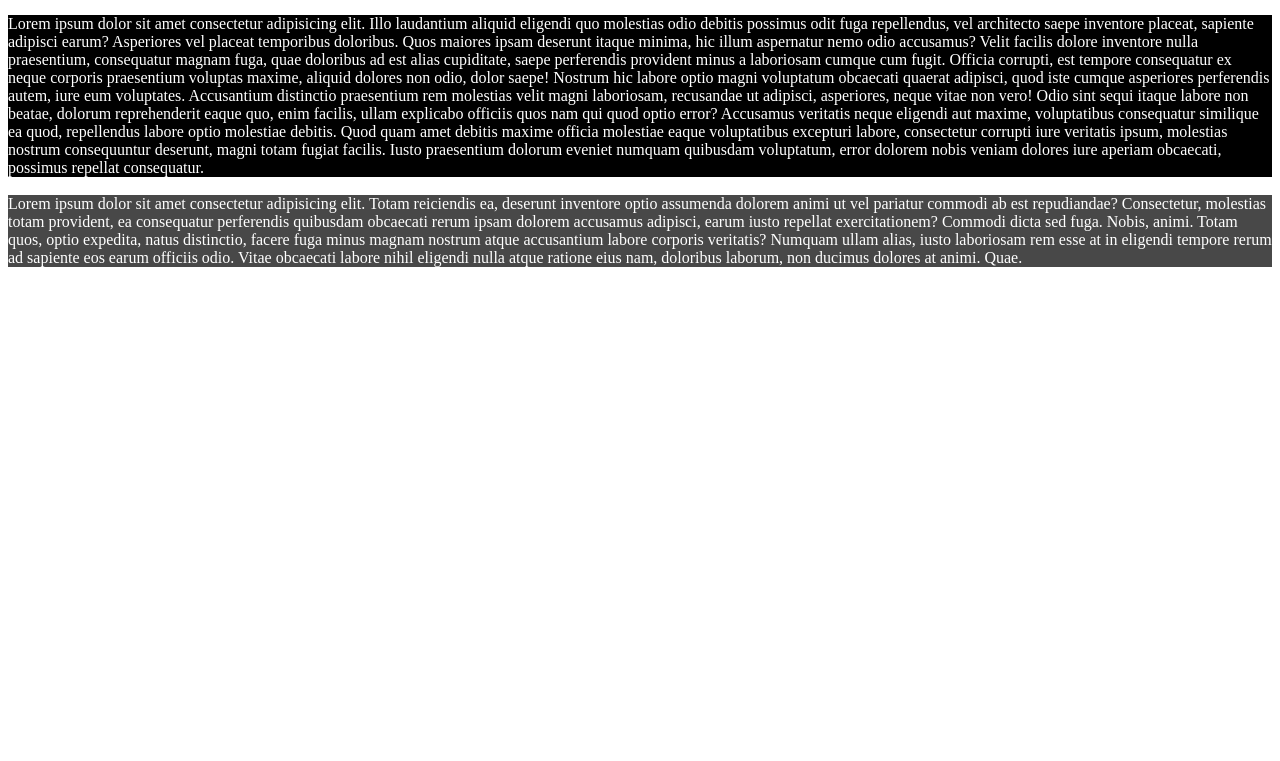
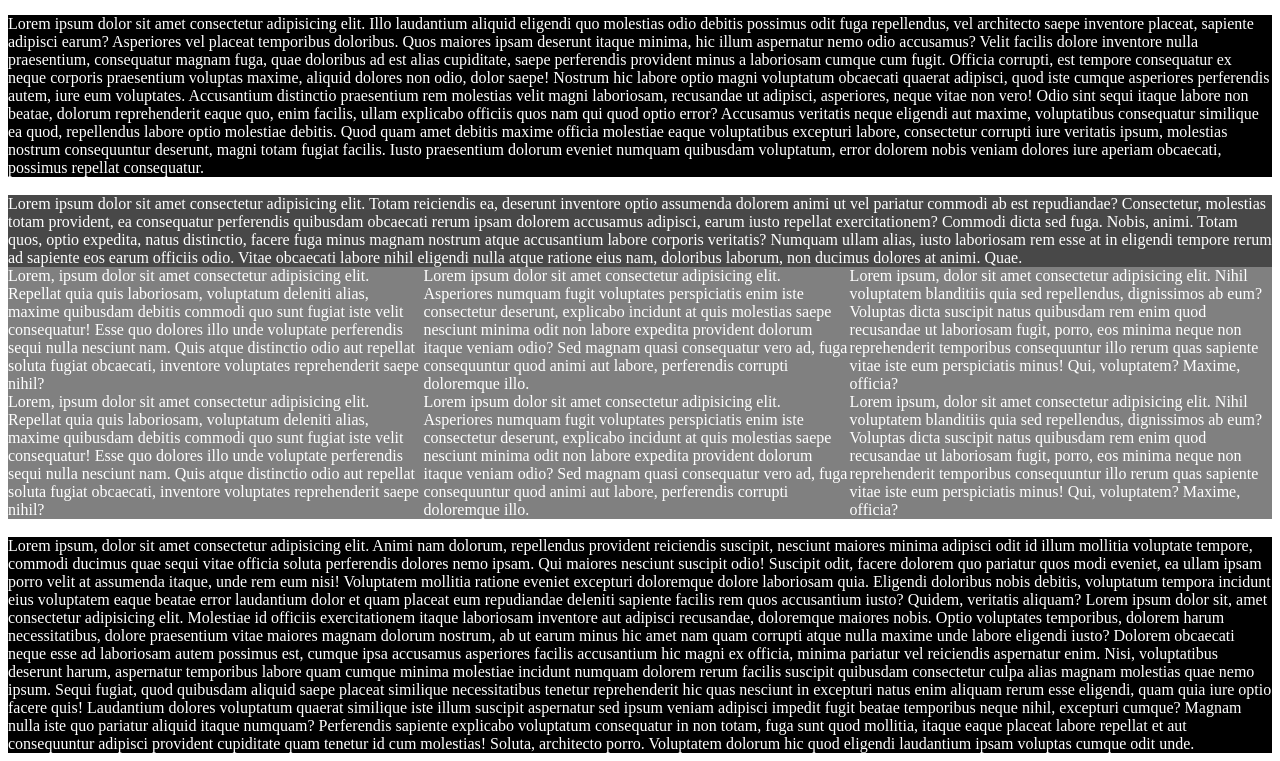
Before and after one commit to D20JS/Smashing-Magazine-Design-Teardown, a plain HTML site: page index.html in a window 1280 px wide. Shown: the part 850-1611 px from the top of the page. Before the commit the page ends 1125 px from the top, so only its background shows below. Drawn offline with Linux system fonts and the light colour scheme.

Commit message:
Finish teardown

```diff
--- a/index.html
+++ b/index.html
@@ -190,5 +190,99 @@
         laborum, non ducimus dolores at animi. Quae.
       </article>
     </div>
+    <div class="bottom">
+      <div class="bottom-2">
+        <article>
+          Lorem, ipsum dolor sit amet consectetur adipisicing elit. Repellat
+          quia quis laboriosam, voluptatum deleniti alias, maxime quibusdam
+          debitis commodi quo sunt fugiat iste velit consequatur! Esse quo
+          dolores illo unde voluptate perferendis sequi nulla nesciunt nam. Quis
+          atque distinctio odio aut repellat soluta fugiat obcaecati, inventore
+          voluptates reprehenderit saepe nihil?
+        </article>
+        <article>
+          Lorem, ipsum dolor sit amet consectetur adipisicing elit. Repellat
+          quia quis laboriosam, voluptatum deleniti alias, maxime quibusdam
+          debitis commodi quo sunt fugiat iste velit consequatur! Esse quo
+          dolores illo unde voluptate perferendis sequi nulla nesciunt nam. Quis
+          atque distinctio odio aut repellat soluta fugiat obcaecati, inventore
+          voluptates reprehenderit saepe nihil?
+        </article>
+      </div>
+      <div class="bottom-3">
+        <article>
+          Lorem ipsum dolor sit amet consectetur adipisicing elit. Asperiores
+          numquam fugit voluptates perspiciatis enim iste consectetur deserunt,
+          explicabo incidunt at quis molestias saepe nesciunt minima odit non
+          labore expedita provident dolorum itaque veniam odio? Sed magnam quasi
+          consequatur vero ad, fuga consequuntur quod animi aut labore,
+          perferendis corrupti doloremque illo.
+        </article>
+        <article>
+          Lorem ipsum dolor sit amet consectetur adipisicing elit. Asperiores
+          numquam fugit voluptates perspiciatis enim iste consectetur deserunt,
+          explicabo incidunt at quis molestias saepe nesciunt minima odit non
+          labore expedita provident dolorum itaque veniam odio? Sed magnam quasi
+          consequatur vero ad, fuga consequuntur quod animi aut labore,
+          perferendis corrupti doloremque illo.
+        </article>
+      </div>
+      <div class="bottom-4">
+        <article>
+          Lorem ipsum, dolor sit amet consectetur adipisicing elit. Nihil
+          voluptatem blanditiis quia sed repellendus, dignissimos ab eum?
+          Voluptas dicta suscipit natus quibusdam rem enim quod recusandae ut
+          laboriosam fugit, porro, eos minima neque non reprehenderit temporibus
+          consequuntur illo rerum quas sapiente vitae iste eum perspiciatis
+          minus! Qui, voluptatem? Maxime, officia?
+        </article>
+        <article>
+          Lorem ipsum, dolor sit amet consectetur adipisicing elit. Nihil
+          voluptatem blanditiis quia sed repellendus, dignissimos ab eum?
+          Voluptas dicta suscipit natus quibusdam rem enim quod recusandae ut
+          laboriosam fugit, porro, eos minima neque non reprehenderit temporibus
+          consequuntur illo rerum quas sapiente vitae iste eum perspiciatis
+          minus! Qui, voluptatem? Maxime, officia?
+        </article>
+      </div>
+    </div>
+    <br />
+    <div class="footer">
+      <article>
+        Lorem ipsum, dolor sit amet consectetur adipisicing elit. Animi nam
+        dolorum, repellendus provident reiciendis suscipit, nesciunt maiores
+        minima adipisci odit id illum mollitia voluptate tempore, commodi
+        ducimus quae sequi vitae officia soluta perferendis dolores nemo ipsam.
+        Qui maiores nesciunt suscipit odio! Suscipit odit, facere dolorem quo
+        pariatur quos modi eveniet, ea ullam ipsam porro velit at assumenda
+        itaque, unde rem eum nisi! Voluptatem mollitia ratione eveniet excepturi
+        doloremque dolore laboriosam quia. Eligendi doloribus nobis debitis,
+        voluptatum tempora incidunt eius voluptatem eaque beatae error
+        laudantium dolor et quam placeat eum repudiandae deleniti sapiente
+        facilis rem quos accusantium iusto? Quidem, veritatis aliquam? Lorem
+        ipsum dolor sit, amet consectetur adipisicing elit. Molestiae id
+        officiis exercitationem itaque laboriosam inventore aut adipisci
+        recusandae, doloremque maiores nobis. Optio voluptates temporibus,
+        dolorem harum necessitatibus, dolore praesentium vitae maiores magnam
+        dolorum nostrum, ab ut earum minus hic amet nam quam corrupti atque
+        nulla maxime unde labore eligendi iusto? Dolorem obcaecati neque esse ad
+        laboriosam autem possimus est, cumque ipsa accusamus asperiores facilis
+        accusantium hic magni ex officia, minima pariatur vel reiciendis
+        aspernatur enim. Nisi, voluptatibus deserunt harum, aspernatur
+        temporibus labore quam cumque minima molestiae incidunt numquam dolorem
+        rerum facilis suscipit quibusdam consectetur culpa alias magnam
+        molestias quae nemo ipsum. Sequi fugiat, quod quibusdam aliquid saepe
+        placeat similique necessitatibus tenetur reprehenderit hic quas nesciunt
+        in excepturi natus enim aliquam rerum esse eligendi, quam quia iure
+        optio facere quis! Laudantium dolores voluptatum quaerat similique iste
+        illum suscipit aspernatur sed ipsum veniam adipisci impedit fugit beatae
+        temporibus neque nihil, excepturi cumque? Magnam nulla iste quo pariatur
+        aliquid itaque numquam? Perferendis sapiente explicabo voluptatum
+        consequatur in non totam, fuga sunt quod mollitia, itaque eaque placeat
+        labore repellat et aut consequuntur adipisci provident cupiditate quam
+        tenetur id cum molestias! Soluta, architecto porro. Voluptatem dolorum
+        hic quod eligendi laudantium ipsam voluptas cumque odit unde.
+      </article>
+    </div>
   </body>
 </html>
--- a/style.css
+++ b/style.css
@@ -11,7 +11,7 @@ ul {
 }
 
 .top-container {
-  background-color: grey;
+  background-color: #484848;
 }
 
 span {
@@ -61,3 +61,17 @@ span {
 .bottom-1 {
   background-color: #484848;
 }
+
+.bottom {
+  display: flex;
+}
+
+.bottom-2,
+.bottom-3,
+.bottom-4 {
+  background-color: grey;
+}
+
+.footer {
+  background-color: black;
+}
```
